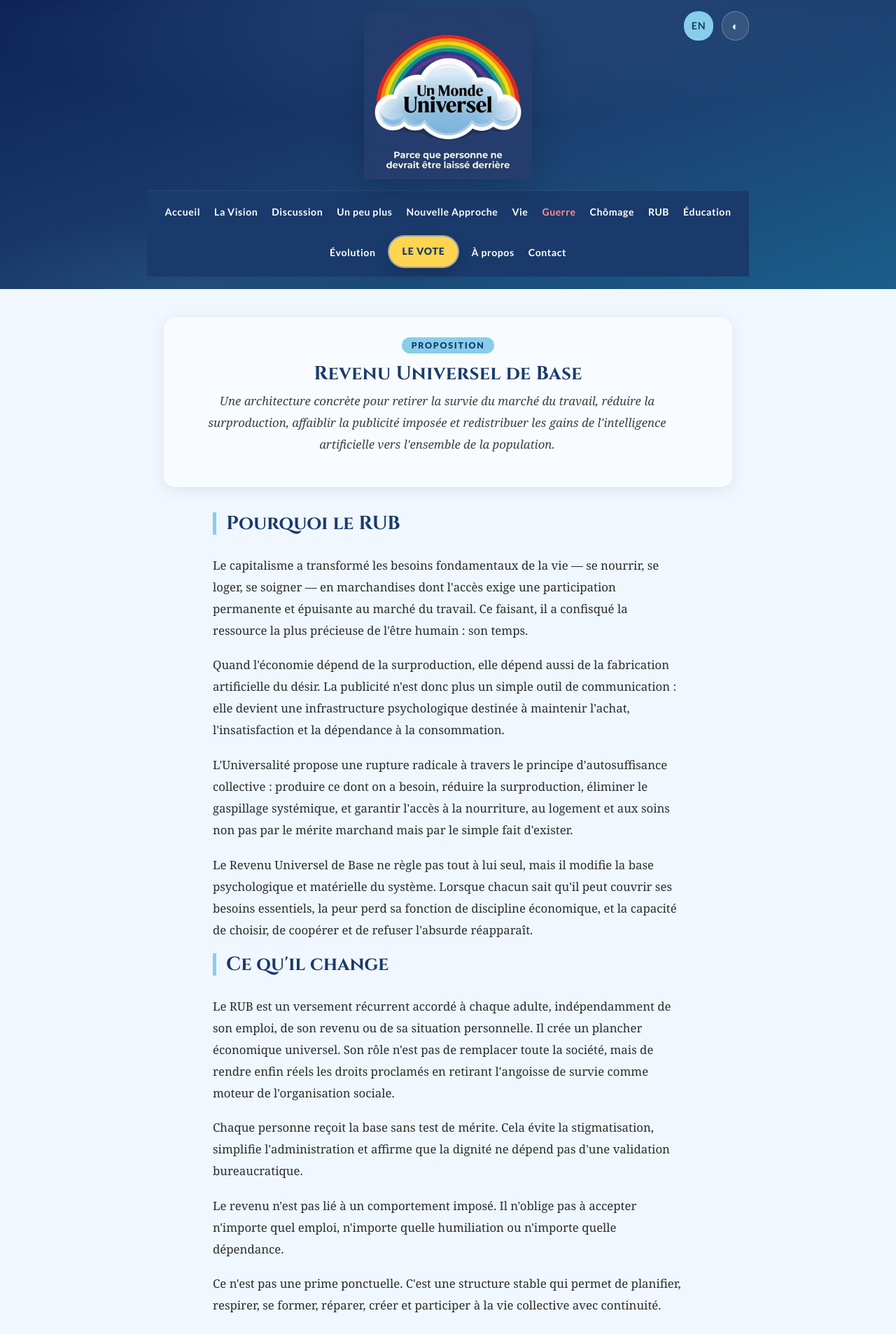
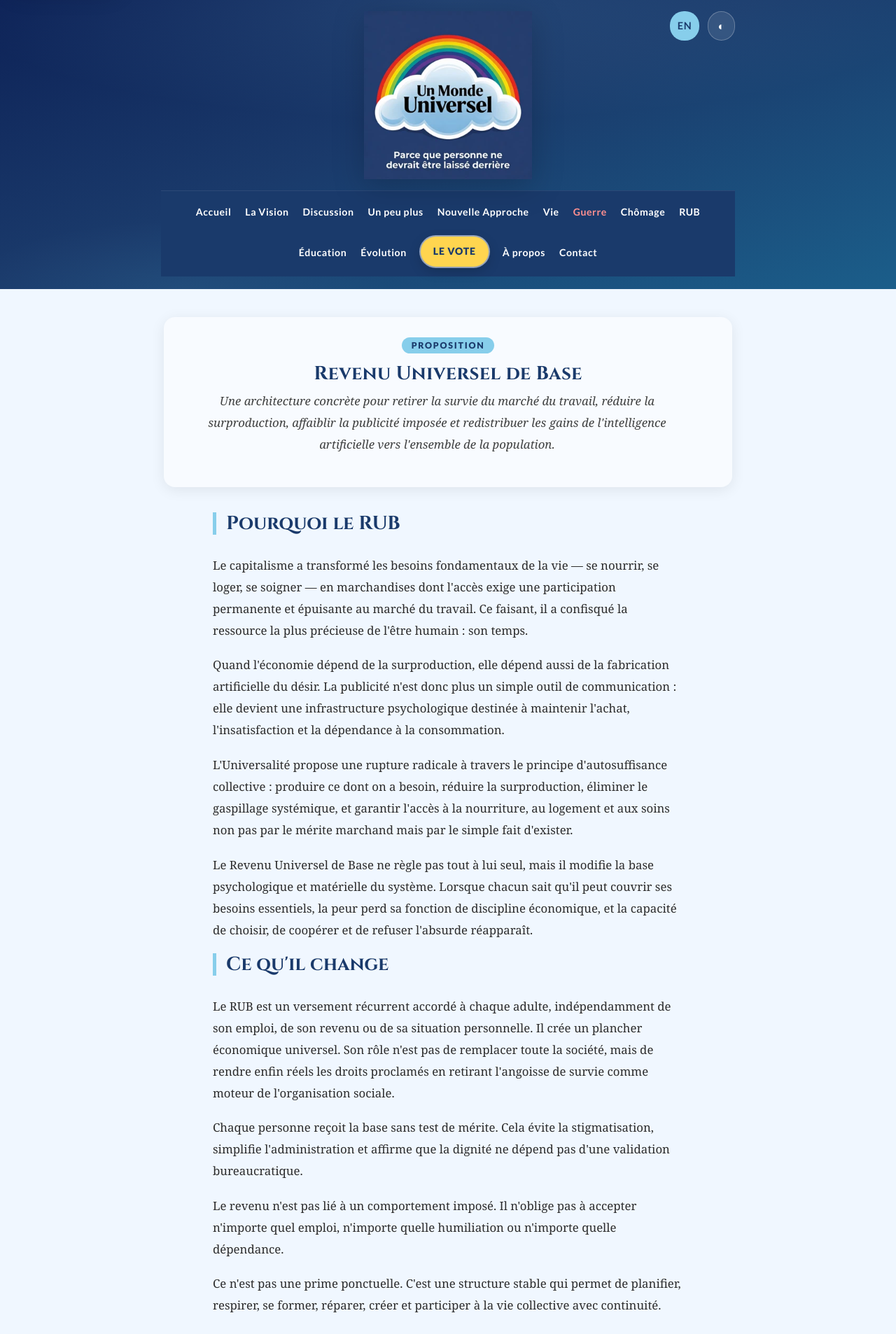
Before and after one commit to Monde-Universel/Monde-Universel.github.io, a Jekyll site: the page built from rub.html, in a window 1280 px wide. Shown: the top 1906 px of the page at 70% size. Built offline with Jekyll 4.4.1, drawn with Linux system fonts in a browser that asks for light colours.

Commit message:
Refactor padding styles for header elements
Correct padding adjustments between .site-header and .header-shell for better layout consistency.

```diff
--- a/assets/css/layout.css
+++ b/assets/css/layout.css
@@ -53,6 +53,12 @@
   margin-inline: auto;
 }
 
+.container--full {
+  width: 100%;
+  padding-inline: 1.25rem;
+  margin-inline: auto;
+}
+
 .container--narrow {
   width: min(100% - 2rem, var(--content-narrow));
   margin-inline: auto;
@@ -81,7 +87,7 @@
   position: relative;
   overflow: hidden;
   background: var(--gradient-header);
-  padding: 1rem 1.25rem 1.1rem;
+  padding: 1rem 0 0; /* ✏️ CORRECTION : padding latéral déplacé vers .header-shell */
 }
 
 .site-header::before {
@@ -97,6 +103,8 @@
 .header-shell {
   position: relative;
   z-index: 1;
+  padding-inline: 1.25rem; /* ✏️ CORRECTION : était sur .site-header */
+  padding-bottom: 1.1rem;  /* ✏️ CORRECTION : était sur .site-header */
 }
 
 .header-top {
@@ -181,6 +189,7 @@
 }
 
 .site-nav {
+  width: 100%; /* ✏️ CORRECTION : pleine largeur garantie */
   background: var(--color-primary);
   display: flex;
   justify-content: center;
@@ -805,7 +814,12 @@
 
 @media (max-width: 600px) {
   .site-header {
-    padding: 0.9rem 1rem 0.95rem;
+    padding: 0.9rem 0 0; /* ✏️ CORRECTION : padding latéral déplacé vers .header-shell */
+  }
+
+  .header-shell {
+    padding-inline: 1rem;    /* ✏️ CORRECTION : était sur .site-header */
+    padding-bottom: 0.95rem; /* ✏️ CORRECTION : était sur .site-header */
   }
 
   .header-top {
```
